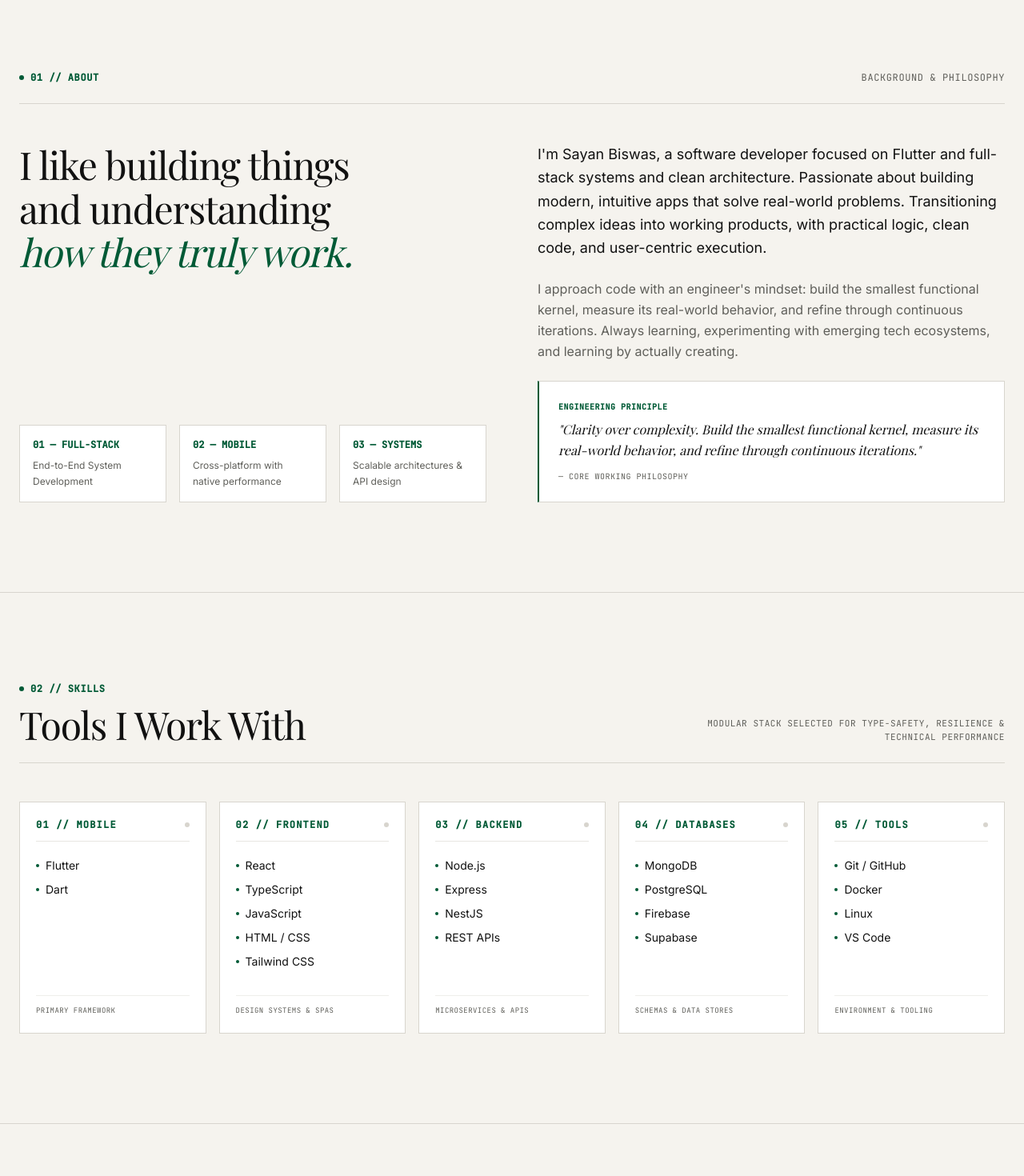
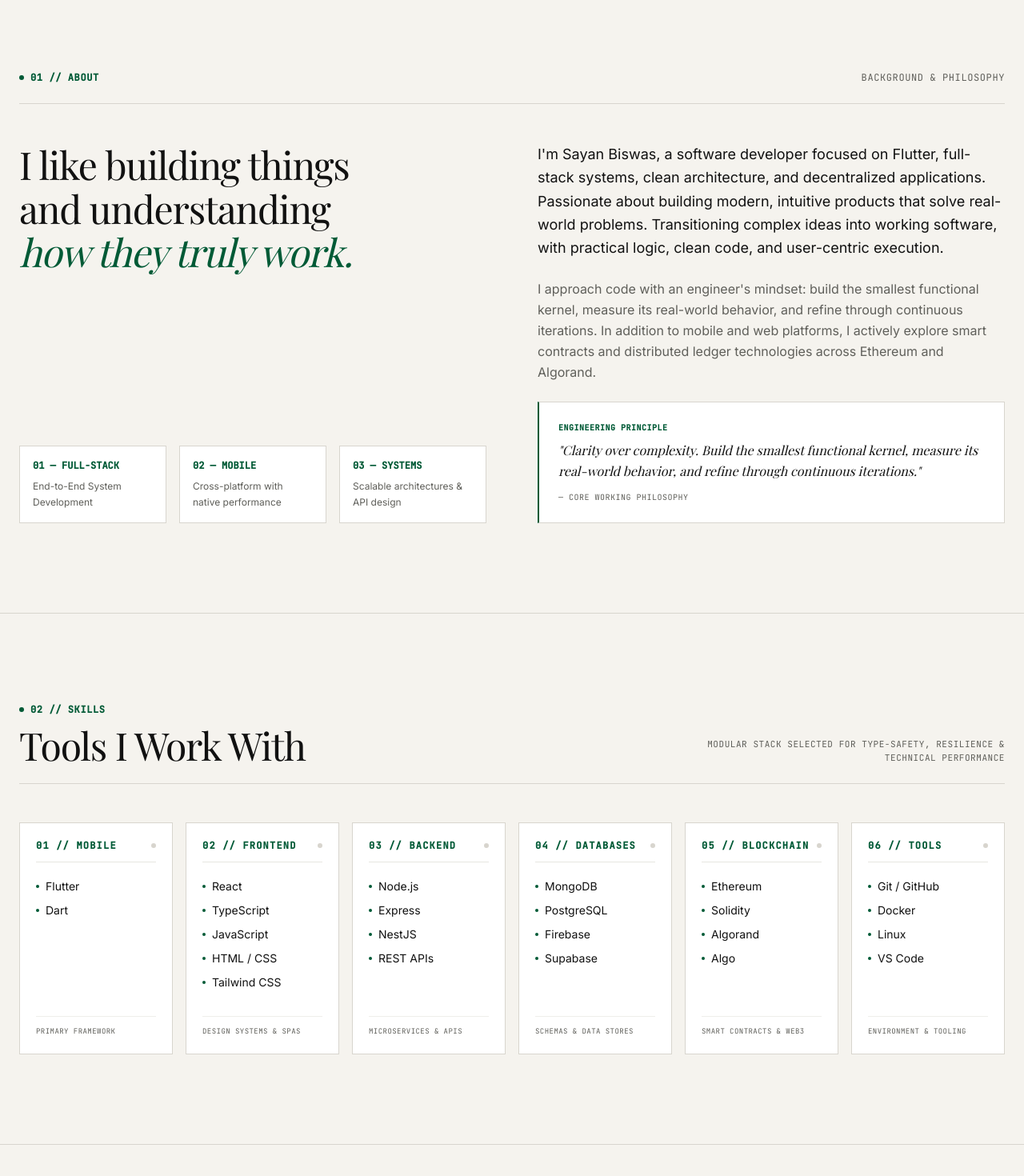
Before and after one commit to SayanBiswas24/Portfolio, a React (Vite) app: page / in a window 1280 px wide. Shown: the part 824-2294 px from the top of the page at 80% size. Built offline with nearby package versions, Linux system fonts and the light colour scheme; a web font is replaced by a local one.

Commit message:
feat(skills): add blockchain card and professional references to Ethereum, Solidity, Algorand, and Algo

```diff
--- a/src/data/skills.ts
+++ b/src/data/skills.ts
@@ -54,8 +54,19 @@ export const skillCategories: SkillCategory[] = [
     ],
   },
   {
+    category: "Blockchain",
+    code: "05/BCN",
+    description: "Decentralized state machines, smart contracts & distributed ledgers",
+    skills: [
+      { name: "Ethereum", focus: "EVM & Ecosystem" },
+      { name: "Solidity", focus: "Smart Contracts" },
+      { name: "Algorand", focus: "Pure Proof-of-Stake" },
+      { name: "Algo", focus: "AVM & Native Assets" },
+    ],
+  },
+  {
     category: "Tools & Environment",
-    code: "05/ENV",
+    code: "06/ENV",
     description: "Developer tooling, virtualization, and Unix workflow",
     skills: [
       { name: "Git", focus: "VCS & GitOps" },
--- a/src/sections/About/About.tsx
+++ b/src/sections/About/About.tsx
@@ -111,11 +111,11 @@ export const About: React.FC = () => {
         {/* Right Column: Bio Prose & Engineering Principle Quote */}
         <div className="lg:col-span-6 flex flex-col justify-between space-y-6">
           <p className="about-prose font-sans text-base sm:text-lg text-[#111111] dark:text-[#F5F3EE] leading-relaxed">
-            I'm Sayan Biswas, a software developer focused on Flutter and full-stack systems and clean architecture. Passionate about building modern, intuitive apps that solve real-world problems. Transitioning complex ideas into working products, with practical logic, clean code, and user-centric execution.
+            I'm Sayan Biswas, a software developer focused on Flutter, full-stack systems, clean architecture, and decentralized applications. Passionate about building modern, intuitive products that solve real-world problems. Transitioning complex ideas into working software, with practical logic, clean code, and user-centric execution.
           </p>
 
           <p className="about-prose font-sans text-sm sm:text-base text-[#5F5F5A] dark:text-[#9E9E98] leading-relaxed">
-            I approach code with an engineer's mindset: build the smallest functional kernel, measure its real-world behavior, and refine through continuous iterations. Always learning, experimenting with emerging tech ecosystems, and learning by actually creating.
+            I approach code with an engineer's mindset: build the smallest functional kernel, measure its real-world behavior, and refine through continuous iterations. In addition to mobile and web platforms, I actively explore smart contracts and distributed ledger technologies across Ethereum and Algorand.
           </p>
 
           {/* Principle Box */}
--- a/src/sections/Hero/Hero.tsx
+++ b/src/sections/Hero/Hero.tsx
@@ -120,7 +120,7 @@ export const Hero: React.FC = () => {
 
           {/* Refined Description */}
           <p className="hero-description font-sans text-base sm:text-lg text-[#5F5F5A] dark:text-[#9E9E98] leading-relaxed max-w-xl mb-9">
-            Flutter and Full-Stack developer focused on building durable, scalable systems and intuitive digital products. Bringing analytical rigor and craftsmanship to every product build.
+            Flutter and Full-Stack developer focused on building durable, scalable systems, intuitive digital products, and decentralized architectures. Bringing analytical rigor and craftsmanship to every product build.
           </p>
 
           {/* Buttons: Pill styling matching screenshot */}
--- a/src/sections/Skills/Skills.tsx
+++ b/src/sections/Skills/Skills.tsx
@@ -36,6 +36,12 @@ const toolCategories: ToolCategory[] = [
   },
   {
     number: "05",
+    category: "BLOCKCHAIN",
+    items: ["Ethereum", "Solidity", "Algorand", "Algo"],
+    footer: "SMART CONTRACTS & WEB3",
+  },
+  {
+    number: "06",
     category: "TOOLS",
     items: ["Git / GitHub", "Docker", "Linux", "VS Code"],
     footer: "ENVIRONMENT & TOOLING",
@@ -107,12 +113,12 @@ export const Skills: React.FC = () => {
         </p>
       </div>
 
-      {/* 5 Column Cards Grid matching screenshot */}
-      <div className="tools-columns-grid grid grid-cols-1 sm:grid-cols-2 lg:grid-cols-5 gap-4">
+      {/* 6 Column Cards Grid */}
+      <div className="tools-columns-grid grid grid-cols-1 sm:grid-cols-2 lg:grid-cols-3 xl:grid-cols-6 gap-4">
         {toolCategories.map((group) => (
           <div
             key={group.category}
-            className="tool-column-card border border-[#D8D5CE] dark:border-[#212621] bg-[#FFFFFF] dark:bg-[#111411] p-5 flex flex-col justify-between transition-all duration-300 hover:border-[#005A36] dark:hover:border-[#00A865] hover:bg-[#FAF9F5] dark:hover:bg-[#161B16] hover:shadow-[0_4px_20px_rgba(0,0,0,0.06)] dark:hover:shadow-[0_0_20px_rgba(0,168,101,0.08)] group"
+            className="tool-column-card border border-[#D8D5CE] dark:border-[#212621] bg-[#FFFFFF] dark:bg-[#111411] p-4 sm:p-5 flex flex-col justify-between transition-all duration-300 hover:border-[#005A36] dark:hover:border-[#00A865] hover:bg-[#FAF9F5] dark:hover:bg-[#161B16] hover:shadow-[0_4px_20px_rgba(0,0,0,0.06)] dark:hover:shadow-[0_0_20px_rgba(0,168,101,0.08)] group"
           >
             <div>
               {/* Card Header */}
```
